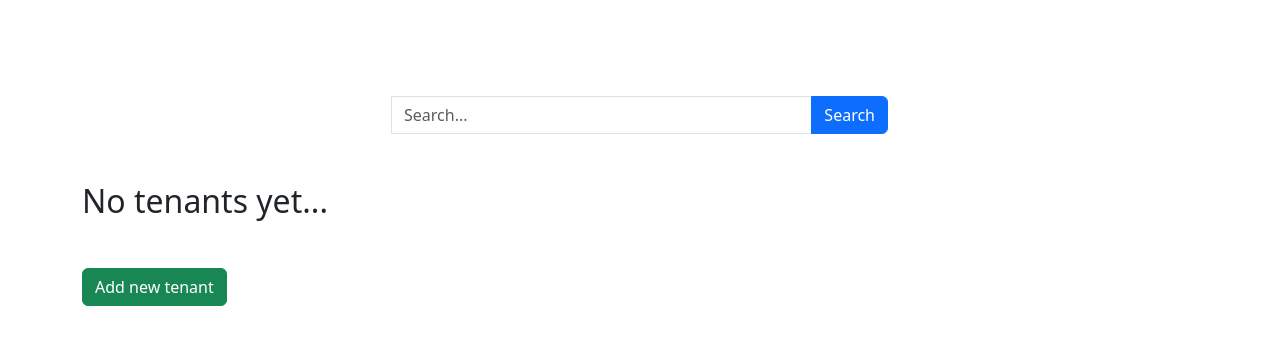
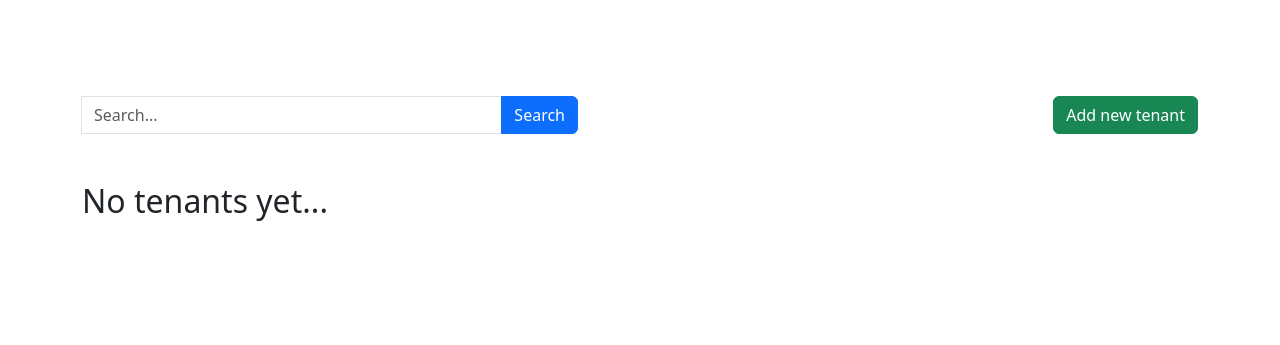
Before and after one commit to hartpableo/tenant-management-system, a PHP site: page / in a window 1280 px wide. Shown: the part 120-465 px from the top of the page. Run offline with PHP 8.4, Linux system fonts and the light colour scheme; data that the repository does not hold is empty; some libraries are stand-ins or nearby versions.

Commit message:
Minor Fixes

```diff
--- a/app/views/partials/alerts.view.php
+++ b/app/views/partials/alerts.view.php
@@ -2,9 +2,11 @@
   use Core\Session;
 ?>
 
+<div class="mx-auto" style="max-width: <?php echo (!urlIs('/')) ? 'var(--bs-breakpoint-sm)' : null ?>;">
+
   <!-- Display Errors -->
   <?php if (!empty($errors)) : foreach ($errors as $error) : ?>
-<div class="alert alert-danger" role="alert">
+  <div class="alert alert-danger py-2" role="alert">
     <?php echo $error; ?>
   </div>
   <?php endforeach; endif; ?>
@@ -12,8 +14,10 @@
   <!-- Display Flash Messages -->
   <?php if (Session::has('message')) : ?>
     <?php foreach (Session::get('message') as $message) : ?>
-    <div class="alert alert-success" role="alert">
+      <div class="alert alert-success py-2" role="alert">
         <?php echo $message; ?>
       </div>
     <?php endforeach; ?>
   <?php endif; ?>
+
+</div>
--- /dev/null
+++ b/app/views/partials/search.view.php
@@ -0,0 +1,12 @@
+<div class="d-flex justify-content-between align-items-center mb-5">
+  <div class="input-group" style="max-width: calc(var(--bs-breakpoint-sm) - 5rem);">
+    <label class="sr-only" for="search">Search</label>
+    <input type="search" id="search" class="form-control" placeholder="Search...">
+    <button type="button" class="btn btn-primary" aria-label="Search">
+      Search
+    </button>
+  </div>
+  <div class="d-flex gap-2 justify-content-start align-items-start flex-wrap">
+    <a href="/tenants/create" class="btn btn-success">Add new tenant</a>
+  </div>
+</div>
--- a/app/views/tenants/index.view.php
+++ b/app/views/tenants/index.view.php
@@ -1,16 +1,8 @@
 <?php
 get_template_part('header');
+get_template_part('search');
 get_template_part('alerts');
 ?>
-
-<!-- Search Filter -->
-<div class="input-group mb-5 mx-auto" style="max-width: calc(var(--bs-breakpoint-sm) - 5rem);">
-  <label class="sr-only" for="search">Search</label>
-  <input type="search" id="search" class="form-control" placeholder="Search...">
-  <button type="button" class="btn btn-primary" aria-label="Search">
-    Search
-  </button>
-</div>
 
 <?php if (!empty($tenants)) : ?>
   <table class="table table-striped border">
@@ -51,8 +43,4 @@ get_template_part('alerts');
   <h2>No tenants yet...</h2>
 <?php endif; ?>
 
-<div class="mt-5 d-flex gap-2 justify-content-start align-items-start flex-wrap">
-  <a href="/tenants/create" class="btn btn-success">Add new tenant</a>
-</div>
-
 <?php get_template_part('footer'); ?>
```
Lines whose indentation alone changed are shown as unchanged.
